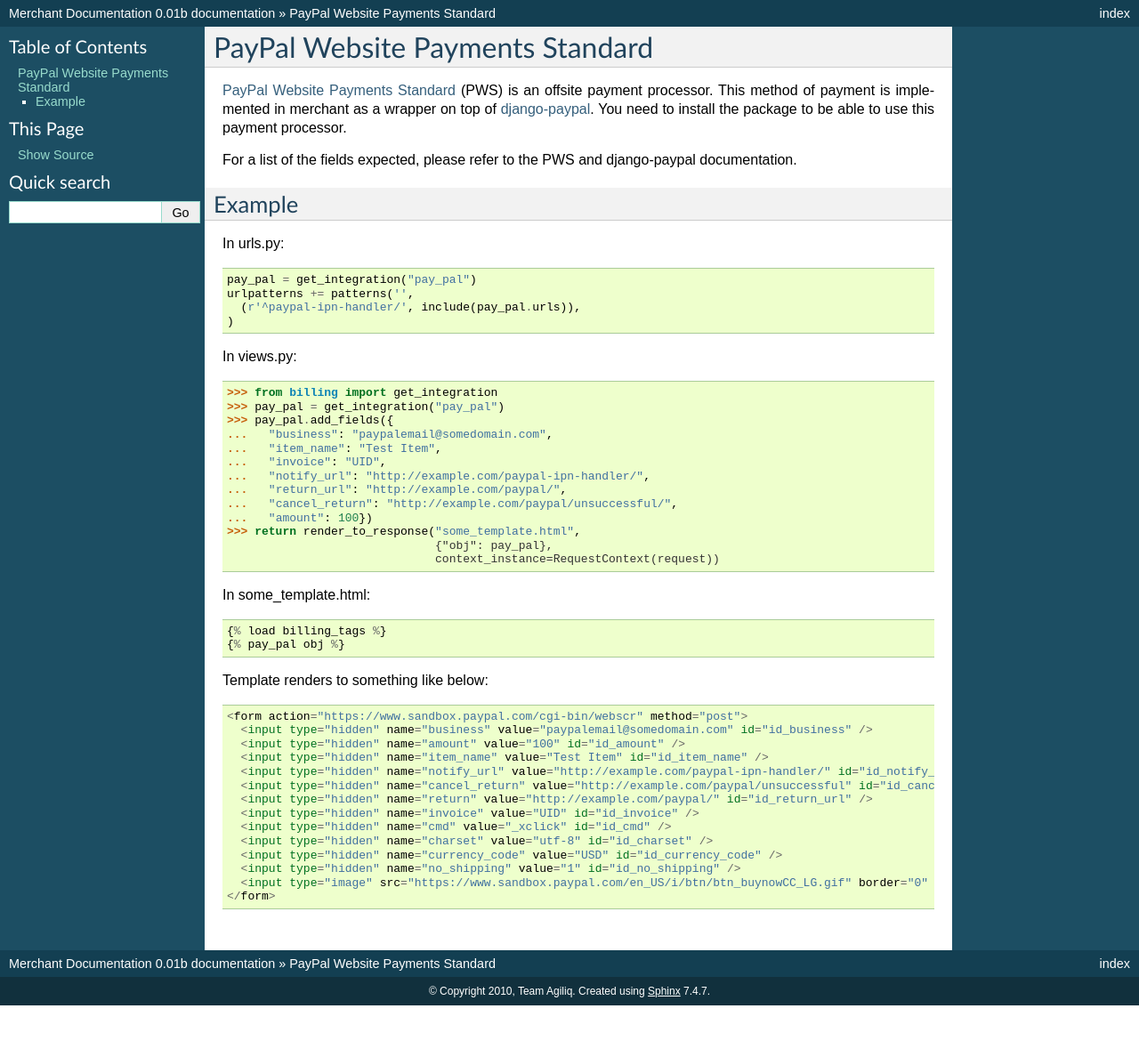
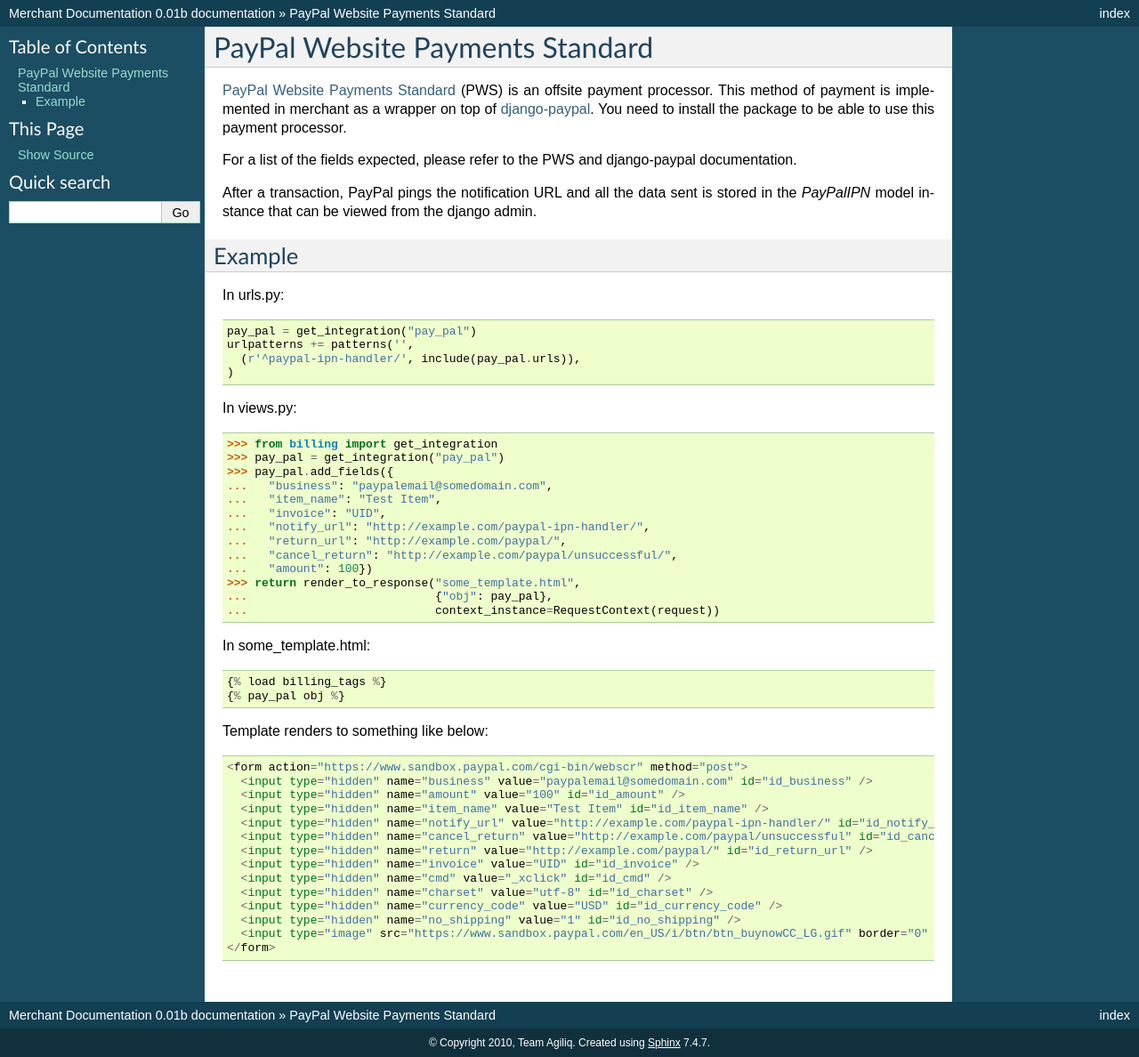
Before and after one commit to agiliq/merchant, a Sphinx documentation site: the page built from docs/offsite/paypal.rst, in a window 1280 px wide. Shown: the whole page at 89% size. Built offline with Sphinx 7.4.7, drawn with Linux system fonts in a browser that asks for light colours; before the commit the page ends 1130 px from its top, so only the background shows below that.

Commit message:
Changes to the paypal documentation.

```diff
--- a/docs/offsite/paypal.rst
+++ b/docs/offsite/paypal.rst
@@ -9,6 +9,10 @@
 
 For a list of the fields expected, please refer to the PWS and django-paypal
 documentation.
+
+After a transaction, PayPal pings the notification URL and all the
+data sent is stored in the `PayPalIPN` model instance that can be
+viewed from the django admin.
 
 Example
 -------
@@ -33,8 +37,8 @@
   ...   "cancel_return": "http://example.com/paypal/unsuccessful/",
   ...   "amount": 100})
   >>> return render_to_response("some_template.html",
-                                {"obj": pay_pal},
-                                context_instance=RequestContext(request))
+  ...                           {"obj": pay_pal},
+  ...                           context_instance=RequestContext(request))
 
 In some_template.html::
 
```
